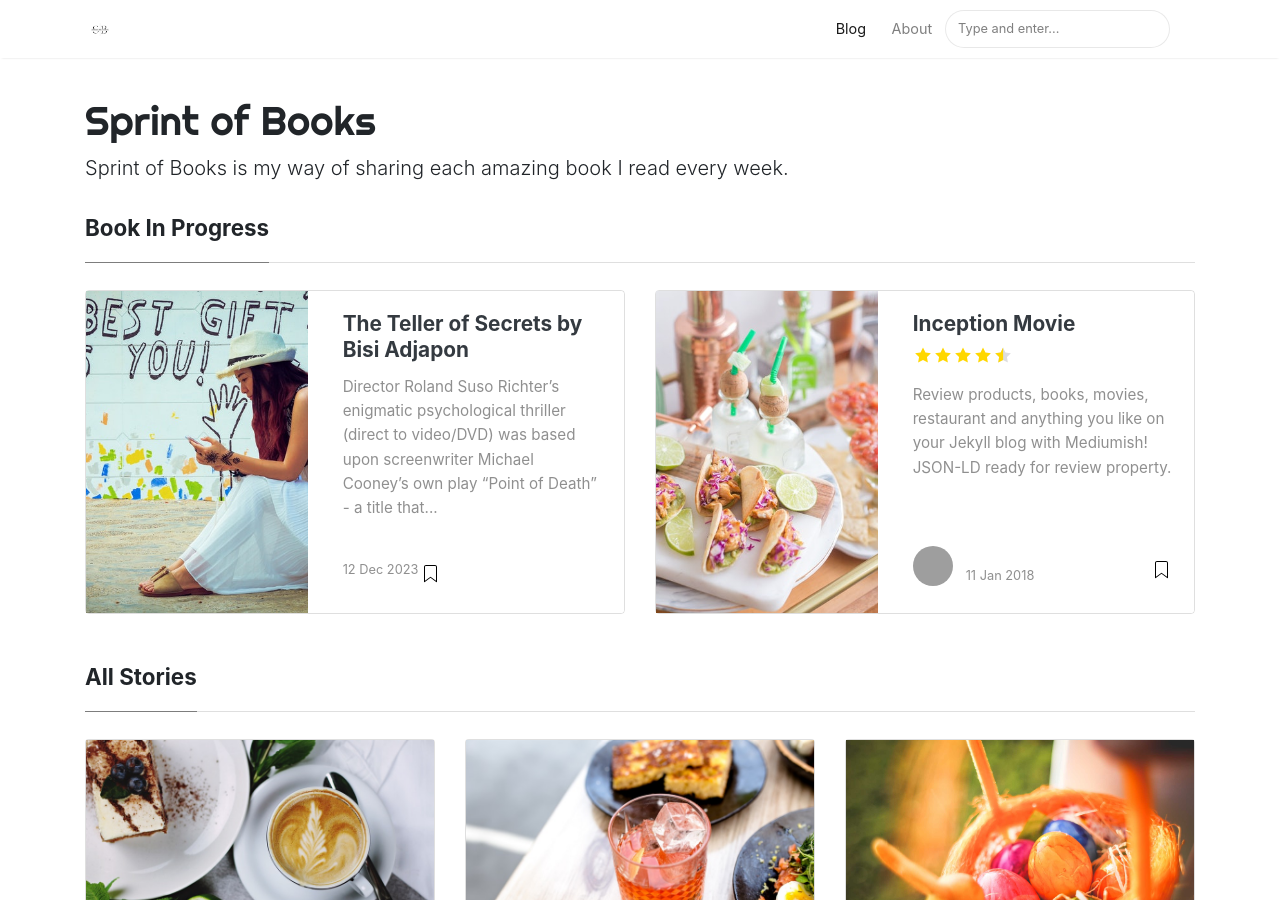
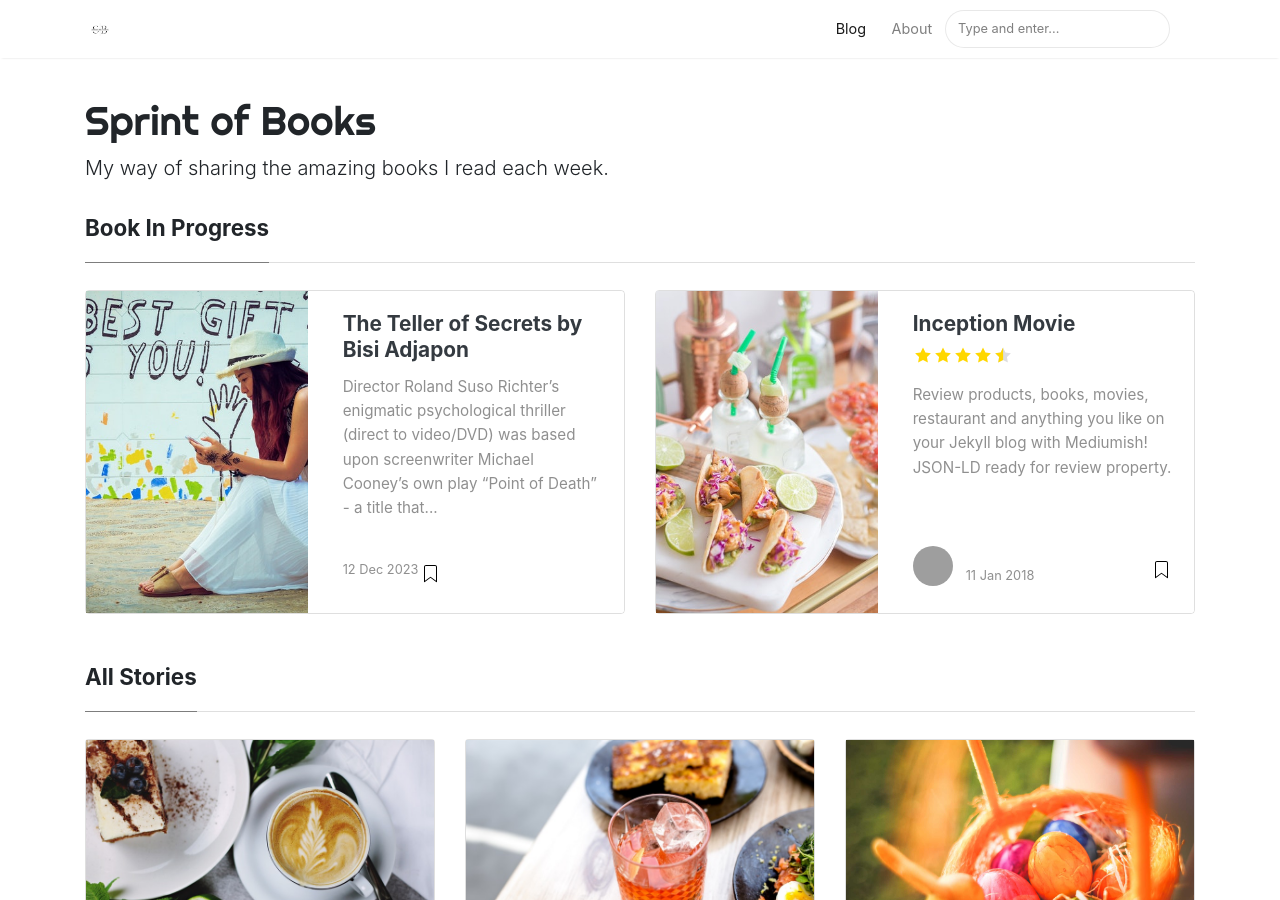
Before and after one commit to LucianaOA/Sprint-of-Books, a Jekyll site: the page built from index.html, in a window 1280 px wide and 900 px high. Built offline with Jekyll 4.4.1, drawn with Linux system fonts in a browser that asks for light colours; nearby versions of some CDN libraries; the list of posts is cut into pages by our own code; grey boxes are pictures that could not be loaded.

Commit message:
Update _config.yml

```diff
--- a/_config.yml
+++ b/_config.yml
@@ -1,7 +1,7 @@
 # Site
 name: "Sprint of Books"
 title: "Sprint of Books"
-description: "Sprint of Books is my way of sharing each amazing book I read every week."
+description: "My way of sharing the amazing books I read each week."
 logo: 'assets/images/logo.png'
 favicon: 'assets/images/logo.png'
 baseurl: /sprint-of-books
```
